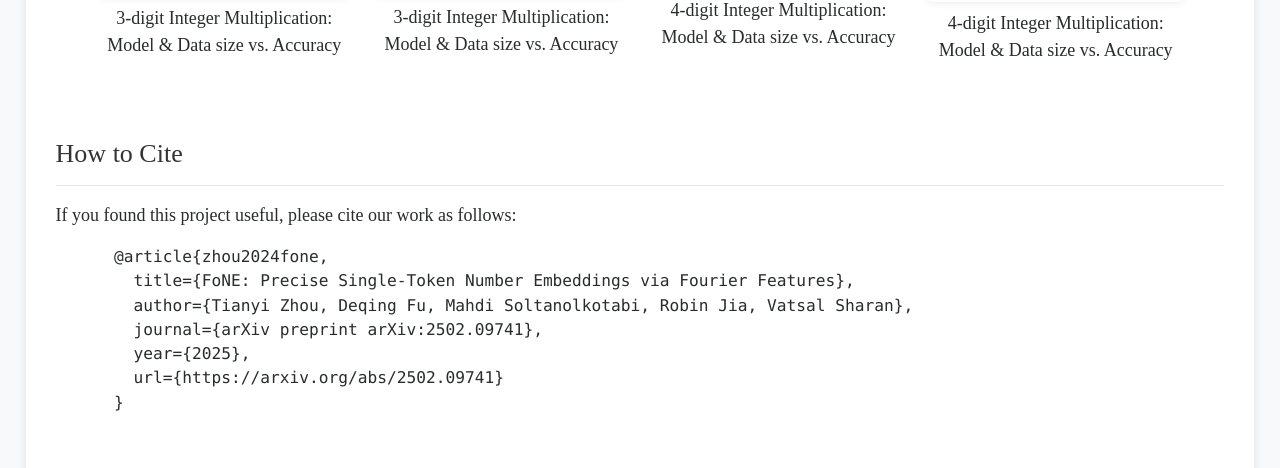
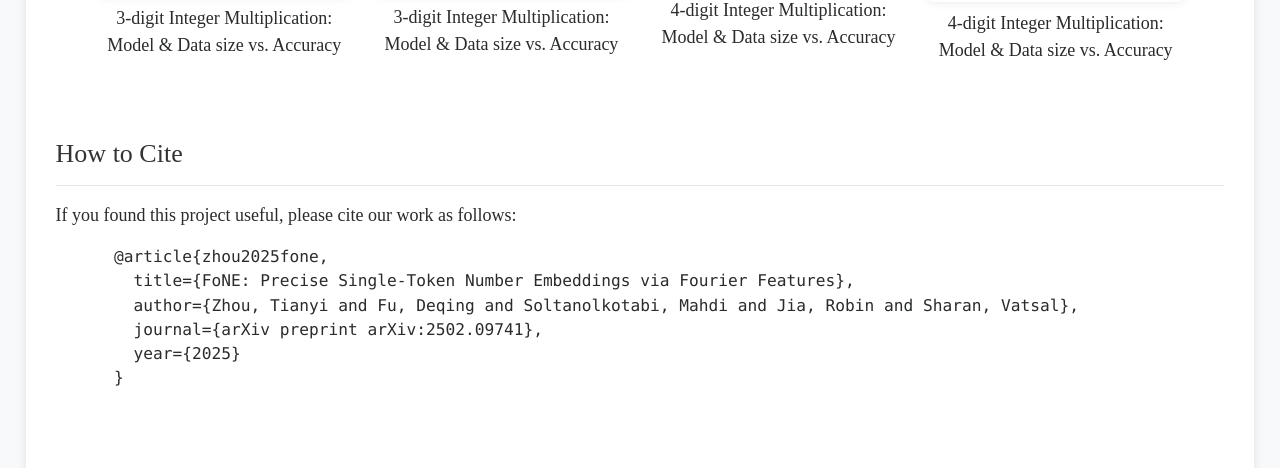
Before and after one commit to FourierNumber/FourierNumber.github.io, a plain HTML site: page index.html in a window 1280 px wide. Shown: the part 5079-5547 px from the top of the page. Drawn offline with nearby package versions, Linux system fonts and the light colour scheme.

Commit message:
Update index.html

```diff
--- a/index.html
+++ b/index.html
@@ -450,12 +450,11 @@
     <hr>
     <p>If you found this project useful, please cite our work as follows:</p>
     <pre>
-      @article{zhou2024fone,
+      @article{zhou2025fone,
         title={FoNE: Precise Single-Token Number Embeddings via Fourier Features},
-        author={Tianyi Zhou, Deqing Fu, Mahdi Soltanolkotabi, Robin Jia, Vatsal Sharan},
+        author={Zhou, Tianyi and Fu, Deqing and Soltanolkotabi, Mahdi and Jia, Robin and Sharan, Vatsal},
         journal={arXiv preprint arXiv:2502.09741},
-        year={2025},
-        url={https://arxiv.org/abs/2502.09741}
+        year={2025}
       }
     </pre>
   </section>
```
